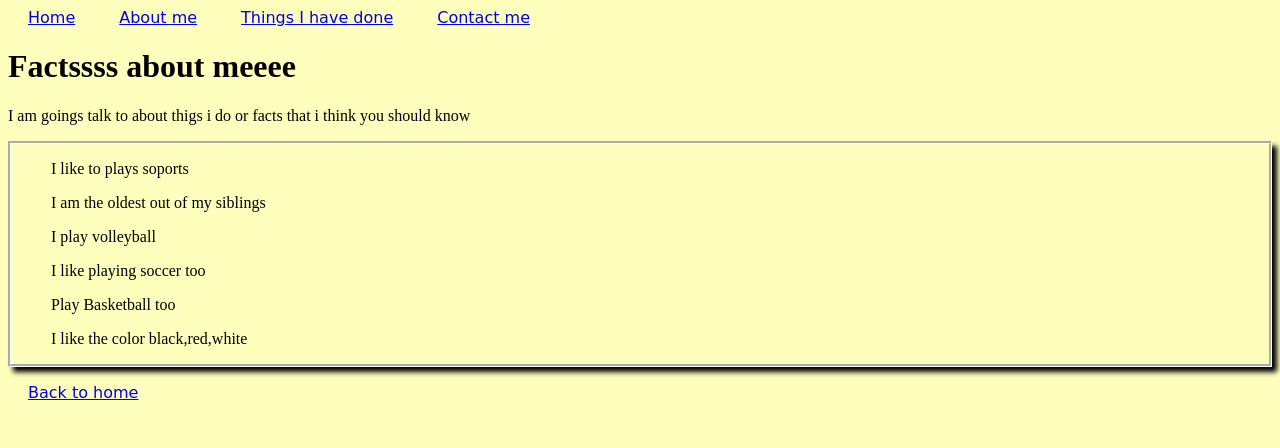
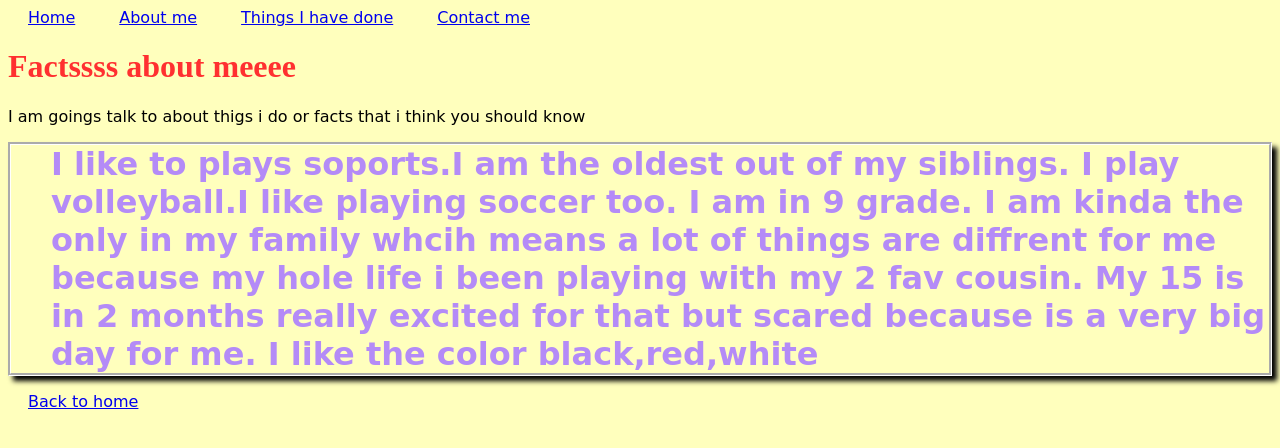
Before and after one commit to jaimie2005/jaimie2005.github.io, a plain HTML site: page about.html in a window 1280 px wide. Drawn offline with Linux system fonts and the light colour scheme.

Commit message:
New change

```diff
--- a/about.html
+++ b/about.html
@@ -12,15 +12,13 @@
             <li><a href="information.html"> Things I have done</a></li>
             <li><a href="contact.html"> Contact me</a></li>
         </ul>
-        <h1> Factssss about meeee</h1>
-        <p> I am goings talk to about thigs i do or facts that i think you should know</p>
+        <h1 class="tittle2"> Factssss about meeee</h1>
+        <p class="aboutme"> I am goings talk to about thigs i do or facts that i think you should know</p>
         <ol>
-        <p> I like to plays soports</p>
-         <p>I am the oldest out of my siblings</p>
-        <p>I play volleyball</p>
-         <p>I like playing soccer too</p>
-         <p>Play Basketball too</p>
-        <p>I like the color black,red,white</p>
+           <h1 class="factsaboutme">I like to plays soports.I am the oldest out of my siblings. I play volleyball.I like playing soccer too.
+         I am in 9 grade. I am kinda the only  in my family whcih means a lot of things are diffrent for me because my hole life i been playing with
+         my 2 fav cousin. My 15 is in 2 months really excited for that but scared because is a very big day for me.
+        I like the color black,red,white </h1>
           </ol>
           <li><a href="index.html"> Back to home</a></li>
     </body>
--- a/style.css
+++ b/style.css
@@ -61,3 +61,24 @@ ol{
     box-shadow: 5px 5px 5px;
     border-color: rgb(255, 255, 255);
 }
+.factsaboutme{
+        display: inline;
+    font-family: 'Lobster', cursive;
+    color: rgb(180, 139, 247);
+}
+.tittle2{
+    color: rgb(255, 48, 48)
+}
+.hello{
+   display: inline-block;
+    margin-left: 50%;
+    margin-top: -35%;
+    height: 70vh;
+    width:40vw;
+}
+.aboutme{
+    font-family: 'Lobster', cursive;
+}
+
+
+}
```
Also changed, not shown: index.html (+1 -2 lines), information.html (+4 -2 lines), hello.png (added).
